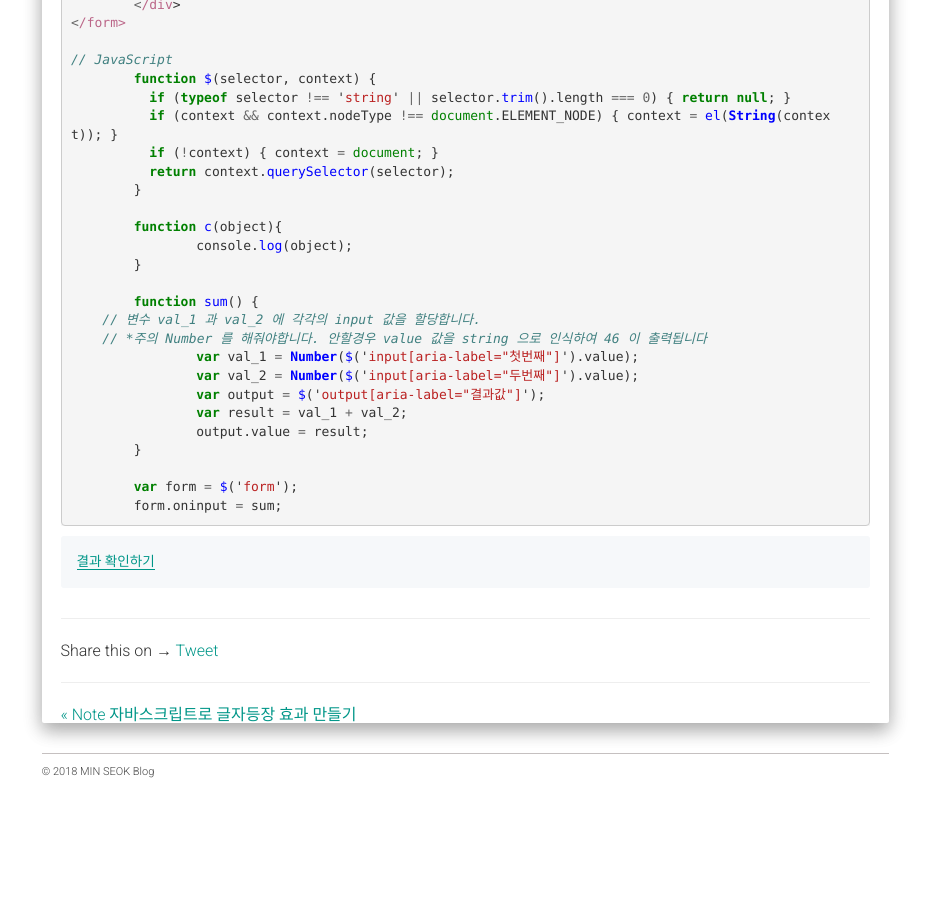
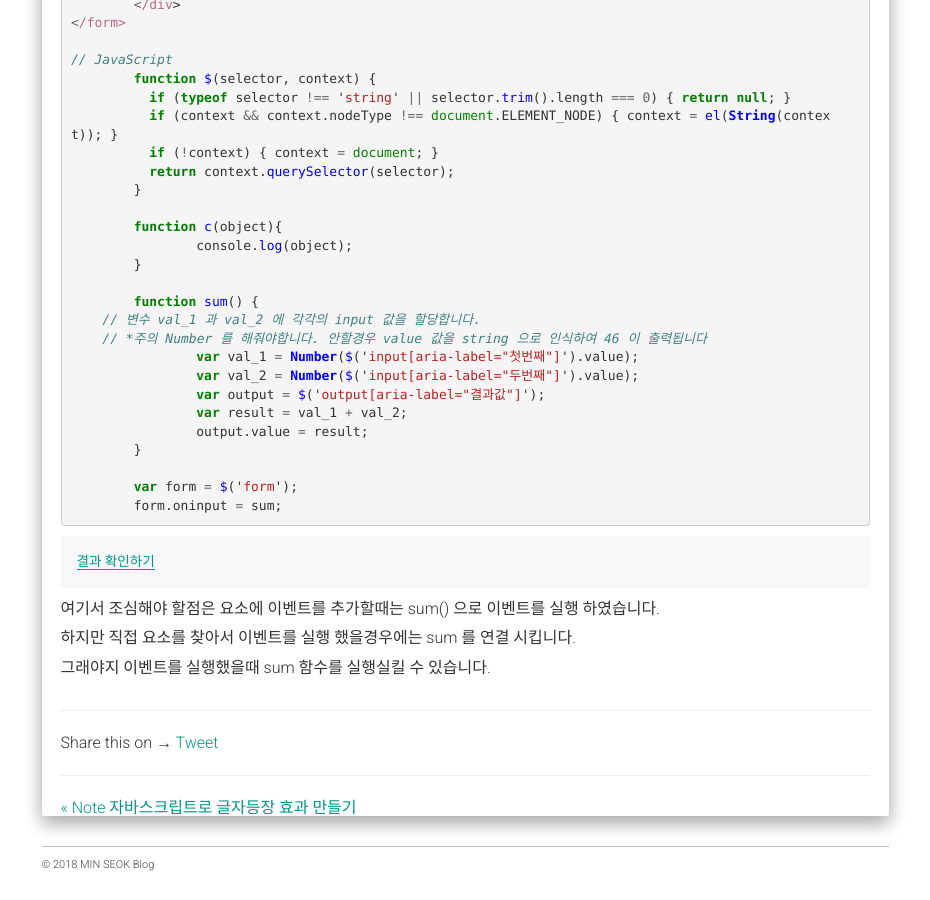
Before and after one commit to alalstjr/promote.github.io, a Jekyll site: the page built from _posts/2018-09-16-JavaScript DOM API 이벤트 핸들링.md, in a window 1280 px wide and 900 px high, scrolled down 2637 px. Shown: the whole window, without its empty margins (321-1251 px from the left). Built offline with Jekyll 4.4.1, drawn with Linux system fonts in a browser that asks for light colours; nearby versions of some CDN libraries; our own code applies the rules of GitHub Pages for plain Markdown files; comment, search, counter and statistics services are not loaded; before the commit the page ends 3444 px from its top, so only the background shows below that.

Commit message:
Update 2018-09-16-JavaScript DOM API 이벤트 핸들링.md

```diff
--- a/_posts/2018-09-16-JavaScript DOM API 이벤트 핸들링.md
+++ b/_posts/2018-09-16-JavaScript DOM API 이벤트 핸들링.md
@@ -137,4 +137,7 @@
 <div class="pro-txt">
   <a href="https://codepen.io/anon/pen/OooxME" target="_balnk">결과 확인하기</a>
 </div>
+<p>여기서 조심해야 할점은 요소에 이벤트를 추가할때는 sum() 으로 이벤트를 실행 하였습니다.</p>
+<p>하지만 직접 요소를 찾아서 이벤트를 실행 했을경우에는 sum 를 연결 시킵니다.</p>
+<p>그래야지 이벤트를 실행했을때 sum 함수를 실행실킬 수 있습니다.</p>
 </div>
```
